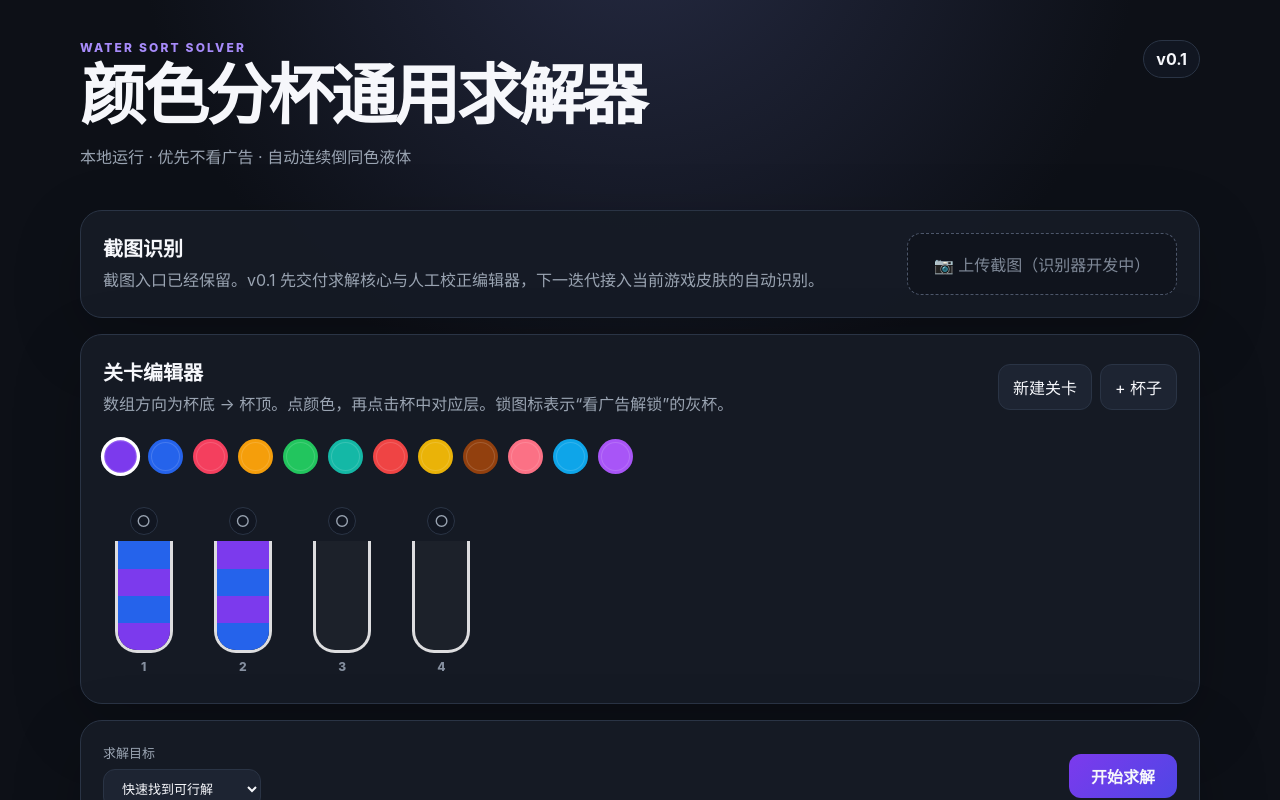
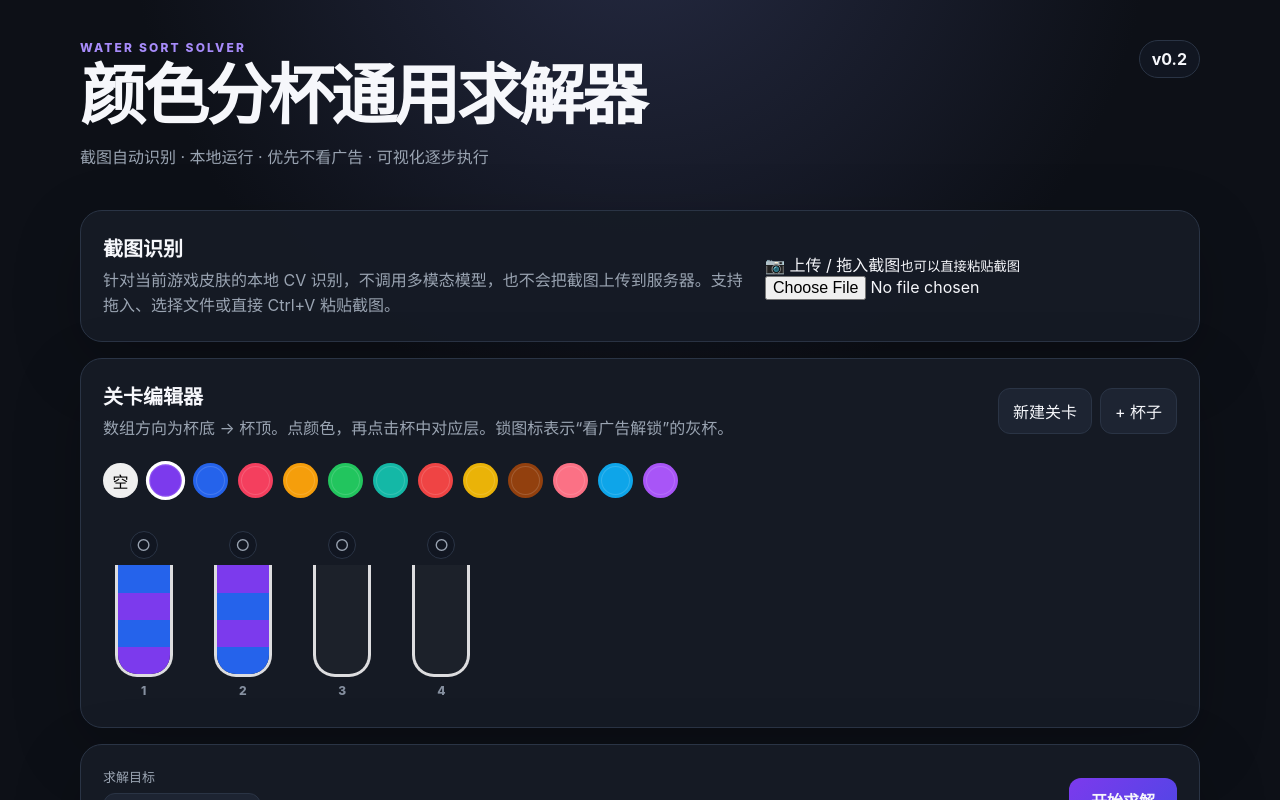
Before and after one commit to octoteo/water-sort-solver, a Next.js app: page / in a window 1280 px wide. Shown: the top 800 px of the page. Built offline with nearby package versions, Linux system fonts and the light colour scheme.

Commit message:
feat: enable screenshot recognition and correction workflow

```diff
--- a/app/page.tsx
+++ b/app/page.tsx
@@ -1,15 +1,20 @@
 "use client";
 
-import { useEffect, useMemo, useState } from "react";
+import { useCallback, useEffect, useMemo, useState } from "react";
 import { applyMove, type Cup, type Move, solveWithLockedCups } from "../lib/solver";
+import { recognizeScreenshot, type RecognitionResult, type RasterImage } from "../lib/recognizer";
 
 const CAPACITY = 4;
-const PALETTE = ["#7c3aed", "#2563eb", "#f43f5e", "#f59e0b", "#22c55e", "#14b8a6", "#ef4444", "#eab308", "#92400e", "#fb7185", "#0ea5e9", "#a855f7"];
+const DEFAULT_PALETTE = ["#7c3aed", "#2563eb", "#f43f5e", "#f59e0b", "#22c55e", "#14b8a6", "#ef4444", "#eab308", "#92400e", "#fb7185", "#0ea5e9", "#a855f7"];
 const SAMPLE: Cup[] = [[0,1,0,1],[1,0,1,0],[],[]];
 
 type CupHighlight = "source" | "target" | undefined;
 
-function CupView({ cup, index, locked, unlockRequired, selectedColor, highlight, editing, onCell, onToggleLock }: { cup: Cup; index: number; locked: boolean; unlockRequired: boolean; selectedColor: number; highlight?: CupHighlight; editing: boolean; onCell: (level: number) => void; onToggleLock: () => void; }) {
+function colorFor(palette: string[], color: number) {
+  return palette[color] ?? DEFAULT_PALETTE[color % DEFAULT_PALETTE.length];
+}
+
+function CupView({ cup, index, locked, unlockRequired, selectedColor, palette, highlight, editing, onCell, onToggleLock }: { cup: Cup; index: number; locked: boolean; unlockRequired: boolean; selectedColor: number; palette: string[]; highlight?: CupHighlight; editing: boolean; onCell: (level: number) => void; onToggleLock: () => void; }) {
   const display = Array.from({ length: CAPACITY }, (_, i) => cup[CAPACITY - 1 - i]);
   const label = highlight === "source" ? "① 源杯" : highlight === "target" ? "② 目标" : null;
   return (
@@ -19,7 +24,8 @@ function CupView({ cup, index, locked, unlockRequired, selectedColor, highlight,
       <div className="cup" aria-label={`杯子 ${index + 1}`}>
         {display.map((color, visualLevel) => {
           const actualLevel = CAPACITY - 1 - visualLevel;
-          return <button key={visualLevel} className="layer" disabled={!editing} onClick={() => onCell(actualLevel)} style={{ background: color === undefined ? "transparent" : PALETTE[color % PALETTE.length] }} title={editing ? (color === undefined ? `填入颜色 ${selectedColor + 1}` : "点击覆盖当前层") : `杯子 ${index + 1}`} />;
+          const title = !editing ? `杯子 ${index + 1}` : selectedColor < 0 ? "清空这一层及其上方" : color === undefined ? `填入颜色 ${selectedColor + 1}` : "点击覆盖当前层";
+          return <button key={visualLevel} className="layer" disabled={!editing} onClick={() => onCell(actualLevel)} style={{ background: color === undefined ? "transparent" : colorFor(palette, color) }} title={title} />;
         })}
       </div>
       <span className="cup-index">{index + 1}</span>
@@ -27,16 +33,62 @@ function CupView({ cup, index, locked, unlockRequired, selectedColor, highlight,
   );
 }
 
-function normalizeCup(cup: Cup) {
-  const next = cup.slice(0, CAPACITY);
-  while (next.length && next[next.length - 1] === -1) next.pop();
-  return next;
+function ScreenshotPreview({ url, result }: { url: string; result: RecognitionResult }) {
+  return (
+    <div className="recognition-layout">
+      <div className="screenshot-frame">
+        {/* eslint-disable-next-line @next/next/no-img-element */}
+        <img src={url} alt="待识别的游戏截图" />
+        <div className="screenshot-overlay" aria-hidden="true">
+          {result.detections.map((detection, index) => <div key={index} className={`detected-cup ${detection.type}`} style={{ left: `${detection.box.x * 100}%`, top: `${detection.box.y * 100}%`, width: `${detection.box.width * 100}%`, height: `${detection.box.height * 100}%` }}><span>{index + 1}{detection.type === "locked" ? " 🔒" : detection.type === "empty" ? " ·" : ""}</span></div>)}
+        </div>
+      </div>
+      <div className="recognition-summary">
+        <div className="confidence"><span>识别置信度</span><strong>{Math.round(result.confidence * 100)}%</strong></div>
+        <div className="recognition-stats"><span>{result.detections.length} 个杯子</span><span>{result.locked.length} 个广告杯</span><span>{result.palette.length} 种颜色</span></div>
+        <p>框的位置和编号应与原图一致。识别后仍可在下方逐层修正颜色、空层和广告杯。</p>
+        {result.warnings.length > 0 && <div className="recognition-warning"><strong>需要检查</strong>{result.warnings.map((warning) => <span key={warning}>• {warning}</span>)}</div>}
+      </div>
+    </div>
+  );
+}
+
+async function rasterize(file: File, objectUrl: string): Promise<RasterImage> {
+  let source: CanvasImageSource;
+  let width: number;
+  let height: number;
+  let cleanup: (() => void) | undefined;
+  if (typeof window !== "undefined" && "createImageBitmap" in window) {
+    const bitmap = await createImageBitmap(file);
+    source = bitmap;
+    width = bitmap.width;
+    height = bitmap.height;
+    cleanup = () => bitmap.close();
+  } else {
+    const image = new Image();
+    image.src = objectUrl;
+    await new Promise<void>((resolve, reject) => { image.onload = () => resolve(); image.onerror = () => reject(new Error("无法读取图片")); });
+    source = image;
+    width = image.naturalWidth;
+    height = image.naturalHeight;
+  }
+  const scale = Math.min(1, 540 / width);
+  const canvas = document.createElement("canvas");
+  canvas.width = Math.max(1, Math.round(width * scale));
+  canvas.height = Math.max(1, Math.round(height * scale));
+  const context = canvas.getContext("2d", { willReadFrequently: true });
+  if (!context) throw new Error("浏览器不支持 Canvas");
+  context.drawImage(source, 0, 0, canvas.width, canvas.height);
+  cleanup?.();
+  const imageData = context.getImageData(0, 0, canvas.width, canvas.height);
+  return { width: imageData.width, height: imageData.height, data: imageData.data };
 }
 
 export default function Home() {
   const [cups, setCups] = useState<Cup[]>(SAMPLE);
   const [locked, setLocked] = useState<number[]>([]);
   const [solutionUnlocked, setSolutionUnlocked] = useState<number[]>([]);
+  const [palette, setPalette] = useState<string[]>(DEFAULT_PALETTE);
   const [selectedColor, setSelectedColor] = useState(0);
   const [mode, setMode] = useState<"fast" | "shortest">("fast");
   const [moves, setMoves] = useState<Move[]>([]);
@@ -44,13 +96,64 @@ export default function Home() {
   const [playing, setPlaying] = useState(false);
   const [speed, setSpeed] = useState(900);
   const [message, setMessage] = useState("示例关卡已载入，可直接点击“求解”。");
+  const [previewUrl, setPreviewUrl] = useState<string | null>(null);
+  const [recognition, setRecognition] = useState<RecognitionResult | null>(null);
+  const [recognizing, setRecognizing] = useState(false);
+  const [dragging, setDragging] = useState(false);
 
-  const resetSolution = () => {
+  const resetSolution = useCallback(() => {
     setMoves([]);
     setStep(0);
     setPlaying(false);
     setSolutionUnlocked([]);
-  };
+  }, []);
+
+  useEffect(() => () => { if (previewUrl) URL.revokeObjectURL(previewUrl); }, [previewUrl]);
+
+  const processImage = useCallback(async (file: File) => {
+    if (!file.type.startsWith("image/")) {
+      setMessage("请选择 PNG、JPG 或其他图片格式的游戏截图。");
+      return;
+    }
+    setRecognizing(true);
+    setMessage("正在本地识别杯子、液层颜色和广告锁定杯……");
+    const objectUrl = URL.createObjectURL(file);
+    try {
+      const raster = await rasterize(file, objectUrl);
+      const result = recognizeScreenshot(raster);
+      if (!result.cups.length) {
+        URL.revokeObjectURL(objectUrl);
+        setRecognition(null);
+        setMessage(result.warnings[0] ?? "截图识别失败，请使用完整游戏截图。");
+        return;
+      }
+      resetSolution();
+      setPreviewUrl(objectUrl);
+      setRecognition(result);
+      setCups(result.cups);
+      setLocked(result.locked);
+      setPalette(result.palette.length ? result.palette : DEFAULT_PALETTE);
+      setSelectedColor(0);
+      const warning = result.warnings.length ? `；有 ${result.warnings.length} 项需要人工检查` : "；颜色数量校验通过";
+      setMessage(`已识别 ${result.cups.length} 个杯子、${result.locked.length} 个广告杯，置信度 ${Math.round(result.confidence * 100)}%${warning}。确认下方杯面后即可求解。`);
+    } catch (error) {
+      URL.revokeObjectURL(objectUrl);
+      setMessage(error instanceof Error ? `识别失败：${error.message}` : "截图识别失败");
+    } finally {
+      setRecognizing(false);
+      setDragging(false);
+    }
+  }, [resetSolution]);
+
+  useEffect(() => {
+    const handlePaste = (event: ClipboardEvent) => {
+      const image = [...(event.clipboardData?.items ?? [])].find((item) => item.type.startsWith("image/"));
+      const file = image?.getAsFile();
+      if (file) void processImage(file);
+    };
+    window.addEventListener("paste", handlePaste);
+    return () => window.removeEventListener("paste", handlePaste);
+  }, [processImage]);
 
   const preview = useMemo(() => {
     let state = cups.map((cup) => cup.slice());
@@ -60,6 +163,20 @@ export default function Home() {
     }
     return state;
   }, [cups, moves, step]);
+
+  const recognizedRows = useMemo(() => {
+    if (!recognition || recognition.detections.length !== preview.length) return null;
+    const rows: number[][] = [];
+    let previousY = -1;
+    recognition.detections.forEach((detection, index) => {
+      if (previousY < 0 || Math.abs(detection.box.y - previousY) > 0.04) {
+        rows.push([]);
+        previousY = detection.box.y;
+      }
+      rows[rows.length - 1].push(index);
+    });
+    return rows;
+  }, [recognition, preview.length]);
 
   const currentMove = step < moves.length ? moves[step] : null;
   const progress = moves.length ? Math.round((step / moves.length) * 100) : 0;
@@ -79,18 +196,27 @@ export default function Home() {
     setCups((old) => old.map((cup, i) => {
       if (i !== cupIndex) return cup;
       const next = cup.slice();
-      while (next.length <= level) next.push(-1);
-      next[level] = selectedColor;
-      return normalizeCup(next);
+      if (selectedColor < 0) {
+        if (level < next.length) next.splice(level);
+        return next;
+      }
+      if (level > next.length) return next;
+      if (level === next.length) next.push(selectedColor);
+      else next[level] = selectedColor;
+      return next;
     }));
   };
 
-  const addCup = () => { resetSolution(); setCups((old) => [...old, []]); };
+  const addCup = () => { resetSolution(); setCups((old) => [...old, []]); setRecognition(null); };
   const clear = () => {
     setCups(Array.from({ length: 14 }, () => []));
     setLocked([]);
+    setPalette(DEFAULT_PALETTE);
+    setSelectedColor(0);
+    setRecognition(null);
+    setPreviewUrl(null);
     resetSolution();
-    setMessage("已创建 14 个空杯。选择颜色后从杯底开始填写。空杯可直接保留。");
+    setMessage("已创建 14 个空杯。选择颜色后从杯底开始填写；“空”可清除当前层及其上方。");
   };
 
   const doSolve = () => {
@@ -113,16 +239,19 @@ export default function Home() {
     setStep(Math.max(0, Math.min(moves.length, value)));
   };
 
+  const renderCup = (cup: Cup, i: number) => <CupView key={i} cup={cup} index={i} locked={locked.includes(i) && !solutionUnlocked.includes(i)} unlockRequired={solutionUnlocked.includes(i)} selectedColor={selectedColor} palette={palette} editing={!moves.length} highlight={currentMove?.from === i ? "source" : currentMove?.to === i ? "target" : undefined} onCell={(level) => editLayer(i, level)} onToggleLock={() => { resetSolution(); setLocked((old) => old.includes(i) ? old.filter((v) => v !== i) : [...old, i]); }} />;
+
   return (
     <main>
-      <header className="hero"><div><p className="eyebrow">WATER SORT SOLVER</p><h1>颜色分杯通用求解器</h1><p className="subtitle">本地运行 · 优先不看广告 · 自动连续倒同色液体</p></div><div className="status">v0.1</div></header>
-      <section className="panel upload-panel"><div><h2>截图识别</h2><p>截图入口已经保留。v0.1 先交付求解核心与人工校正编辑器，下一迭代接入当前游戏皮肤的自动识别。</p></div><label className="upload-disabled"><span>📷 上传截图（识别器开发中）</span><input type="file" accept="image/*" disabled /></label></section>
+      <header className="hero"><div><p className="eyebrow">WATER SORT SOLVER</p><h1>颜色分杯通用求解器</h1><p className="subtitle">截图自动识别 · 本地运行 · 优先不看广告 · 可视化逐步执行</p></div><div className="status">v0.2</div></header>
+      <section className="panel upload-panel"><div><h2>截图识别</h2><p>针对当前游戏皮肤的本地 CV 识别，不调用多模态模型，也不会把截图上传到服务器。支持拖入、选择文件或直接 Ctrl+V 粘贴截图。</p></div><label className={`upload-zone ${dragging ? "dragging" : ""} ${recognizing ? "busy" : ""}`} onDragEnter={(e) => { e.preventDefault(); setDragging(true); }} onDragOver={(e) => e.preventDefault()} onDragLeave={() => setDragging(false)} onDrop={(e) => { e.preventDefault(); const file = e.dataTransfer.files[0]; if (file) void processImage(file); }}><span>{recognizing ? "正在识别…" : "📷 上传 / 拖入截图"}</span><small>也可以直接粘贴截图</small><input type="file" accept="image/*" disabled={recognizing} onChange={(e) => { const file = e.target.files?.[0]; if (file) void processImage(file); e.currentTarget.value = ""; }} /></label></section>
+      {previewUrl && recognition && <section className="panel recognition-panel"><div className="section-head"><div><h2>识别结果</h2><p>自动框选和编号仅用于校验；真正进入 Solver 的状态显示在下方杯子编辑器。</p></div></div><ScreenshotPreview url={previewUrl} result={recognition} /></section>}
       <section className="panel">
-        <div className="section-head"><div><h2>{moves.length ? "可视化执行区" : "关卡编辑器"}</h2><p>{moves.length ? "按高亮提示操作：先点“源杯”，再点“目标杯”。每完成一次实际游戏操作，就点“已完成这一步”。" : "数组方向为杯底 → 杯顶。点颜色，再点击杯中对应层。锁图标表示“看广告解锁”的灰杯。"}</p></div><div className="toolbar"><button onClick={clear}>新建关卡</button><button onClick={addCup} disabled={moves.length > 0}>+ 杯子</button></div></div>
-        {!moves.length && <div className="palette" aria-label="颜色选择">{PALETTE.map((color, i) => <button key={color} className={selectedColor === i ? "selected" : ""} style={{ background: color }} onClick={() => setSelectedColor(i)} title={`颜色 ${i + 1}`} />)}</div>}
-        {moves.length > 0 && currentMove && <div className="inline-instruction"><span className="instruction-kicker">现在执行第 {step + 1} 步</span><strong><em>①</em> 点击 {currentMove.from + 1} 号杯 <b>→</b> <em>②</em> 点击 {currentMove.to + 1} 号杯</strong><span className="pour-detail"><i style={{ background: PALETTE[currentMove.color % PALETTE.length] }} />{currentMove.amount > 1 ? `会自动连续倒出 ${currentMove.amount} 层同色液体` : "倒出顶部 1 层液体"}</span></div>}
+        <div className="section-head"><div><h2>{moves.length ? "可视化执行区" : "关卡编辑器"}</h2><p>{moves.length ? "按高亮提示操作：先点“源杯”，再点“目标杯”。每完成一次实际游戏操作，就点“已完成这一步”。" : recognition ? "已从截图生成关卡。请重点检查颜色、空层和 🔒 广告杯；发现错误可直接点击修正。" : "数组方向为杯底 → 杯顶。点颜色，再点击杯中对应层。锁图标表示“看广告解锁”的灰杯。"}</p></div><div className="toolbar"><button onClick={clear}>新建关卡</button><button onClick={addCup} disabled={moves.length > 0}>+ 杯子</button></div></div>
+        {!moves.length && <div className="palette" aria-label="颜色选择"><button className={`eraser ${selectedColor === -1 ? "selected" : ""}`} onClick={() => setSelectedColor(-1)} title="清除该层及其上方">空</button>{palette.map((color, i) => <button key={`${color}-${i}`} className={selectedColor === i ? "selected" : ""} style={{ background: color }} onClick={() => setSelectedColor(i)} title={`颜色 ${i + 1}`} />)}</div>}
+        {moves.length > 0 && currentMove && <div className="inline-instruction"><span className="instruction-kicker">现在执行第 {step + 1} 步</span><strong><em>①</em> 点击 {currentMove.from + 1} 号杯 <b>→</b> <em>②</em> 点击 {currentMove.to + 1} 号杯</strong><span className="pour-detail"><i style={{ background: colorFor(palette, currentMove.color) }} />{currentMove.amount > 1 ? `会自动连续倒出 ${currentMove.amount} 层同色液体` : "倒出顶部 1 层液体"}</span></div>}
         {moves.length > 0 && !currentMove && <div className="inline-instruction complete-instruction"><span className="instruction-kicker">全部完成</span><strong>✓ 当前杯面应与最终状态一致</strong><span className="pour-detail">如果游戏画面一致，这一关已经解开。</span></div>}
-        <div className={`cups-grid ${moves.length ? "guide-mode" : ""}`}>{preview.map((cup, i) => <CupView key={i} cup={cup} index={i} locked={locked.includes(i) && !solutionUnlocked.includes(i)} unlockRequired={solutionUnlocked.includes(i)} selectedColor={selectedColor} editing={!moves.length} highlight={currentMove?.from === i ? "source" : currentMove?.to === i ? "target" : undefined} onCell={(level) => editLayer(i, level)} onToggleLock={() => { resetSolution(); setLocked((old) => old.includes(i) ? old.filter((v) => v !== i) : [...old, i]); }} />)}</div>
+        {recognizedRows ? <div className={`recognized-board ${moves.length ? "guide-mode" : ""}`}>{recognizedRows.map((indexes, row) => <div className="recognized-row" key={row}>{indexes.map((index) => renderCup(preview[index], index))}</div>)}</div> : <div className={`cups-grid ${moves.length ? "guide-mode" : ""}`}>{preview.map(renderCup)}</div>}
       </section>
       <section className="panel solve-panel">
         <div className="solve-controls"><label>求解目标<select value={mode} onChange={(e) => setMode(e.target.value as "fast" | "shortest")} disabled={moves.length > 0}><option value="fast">快速找到可行解</option><option value="shortest">尽量少步骤（A*）</option></select></label><button className="primary" onClick={doSolve}>{moves.length ? "重新求解" : "开始求解"}</button></div>
@@ -133,7 +262,7 @@ export default function Home() {
             <div className="progress-track" aria-label={`已完成 ${progress}%`}><span style={{ width: `${progress}%` }} /></div>
             {currentMove ? <div className="move-command">
               <div className="command-node source"><small>① 先点击</small><strong>{currentMove.from + 1} 号杯</strong><span>源杯</span></div>
-              <div className="command-arrow"><i style={{ background: PALETTE[currentMove.color % PALETTE.length] }} /><b>→</b><small>{currentMove.amount > 1 ? `一次 ${currentMove.amount} 层` : "1 层"}</small></div>
+              <div className="command-arrow"><i style={{ background: colorFor(palette, currentMove.color) }} /><b>→</b><small>{currentMove.amount > 1 ? `一次 ${currentMove.amount} 层` : "1 层"}</small></div>
               <div className="command-node target"><small>② 再点击</small><strong>{currentMove.to + 1} 号杯</strong><span>目标杯</span></div>
             </div> : <div className="finish-card"><strong>🎉 解法执行完成</strong><span>已走完全部 {moves.length} 步。</span></div>}
           </div>
```
